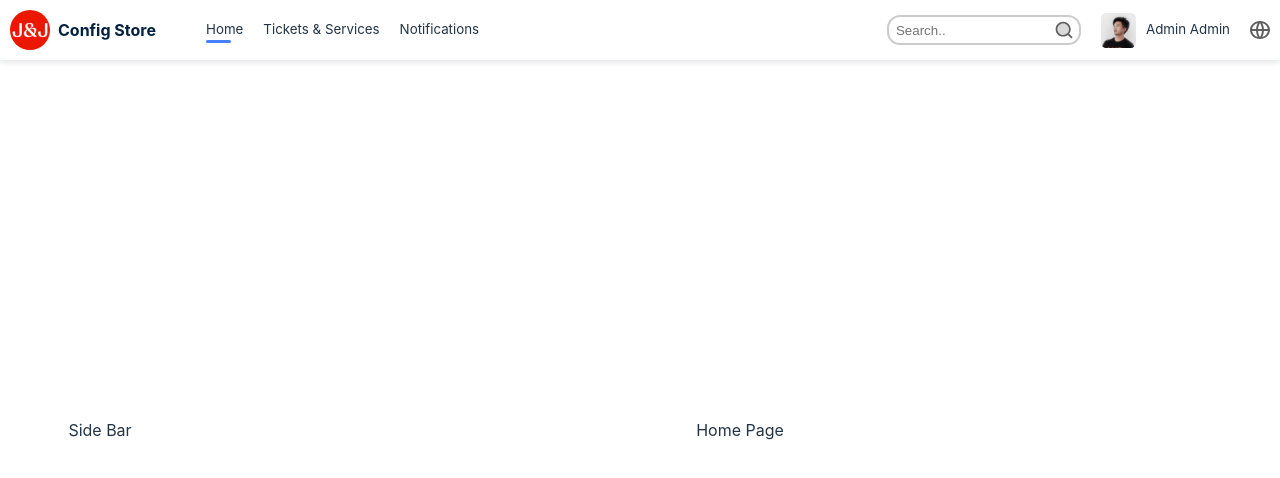
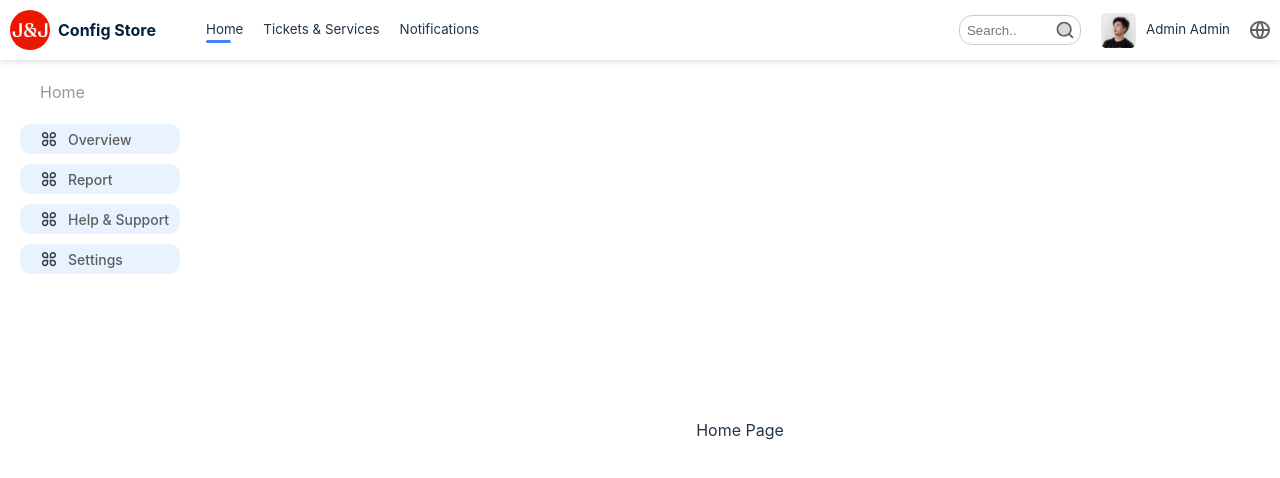
Before and after one commit to Sayanhalder28/workspace, a React (Vite) app: page / in a window 1280 px wide. Shown: the top 478 px of the page. Built offline with nearby package versions, Linux system fonts and the light colour scheme.

Commit message:
side bar

```diff
--- /dev/null
+++ b/src/components/layout/MenuDrawer/index.tsx
@@ -0,0 +1,42 @@
+import Styles from "./styles.module.css";
+import React, { ReactNode, useState } from "react";
+
+interface Props {
+  children: ReactNode;
+  name: string;
+  icon: string;
+}
+
+function MenuDrawer({ children, name, icon }: Props) {
+  const [selected, setSelected] = useState(false);
+  var openList: React.CSSProperties = {
+    maxHeight: "400px",
+    overflowY: "scroll",
+  };
+
+  var changeTextColor: React.CSSProperties = {
+    color: "#1677FF",
+  };
+
+  return (
+    <div
+      className={Styles.container}
+      onClick={() => {
+        setSelected(!selected);
+      }}
+    >
+      <div
+        className={Styles.drawer_title}
+        style={selected ? changeTextColor : {}}
+      >
+        <img src={icon} alt="i" height={18} width={18} />
+        <span>{name}</span>
+      </div>
+      <div className={Styles.drawer_list} style={selected ? openList : {}}>
+        {children}
+      </div>
+    </div>
+  );
+}
+
+export default MenuDrawer;
--- /dev/null
+++ b/src/components/layout/MenuDrawer/styles.module.css
@@ -0,0 +1,32 @@
+.container {
+  height: max-content;
+  position: relative;
+  color: #5e5e5e;
+  overflow: hidden;
+}
+
+.drawer_title {
+  height: 30px;
+  width: 100%;
+  font-size: 14px;
+  font-weight: 500;
+  text-wrap: nowrap;
+  position: absolute;
+  display: flex;
+  align-items: center;
+  gap: 10px;
+  border-radius: 10px;
+  background-color: #e9f2ff;
+  padding-left: 20px;
+}
+
+.drawer_list {
+  width: 100%;
+  max-height: 30px;
+  display: flex;
+  flex-direction: column;
+  gap: 5px;
+  padding: 30px 0px 0px 48px;
+  overflow: hidden;
+  transition: all linear 0.4s;
+}
--- /dev/null
+++ b/src/components/layout/MenuItem/index.tsx
@@ -0,0 +1,14 @@
+import styles from "./styles.module.css";
+import { ReactNode } from "react";
+
+interface Props {
+  children: ReactNode;
+}
+
+function MenuItem({ children }: Props) {
+  return (
+    <div className={styles.container}>{children ? children : "Item Name"}</div>
+  );
+}
+
+export default MenuItem;
--- /dev/null
+++ b/src/components/layout/MenuItem/styles.module.css
@@ -0,0 +1,3 @@
+.container {
+  font-size: small;
+}
--- a/src/components/layout/SearchBox/styles.module.css
+++ b/src/components/layout/SearchBox/styles.module.css
@@ -1,6 +1,6 @@
 .search_box {
   height: 30px;
-  border: 2px solid #cccccc;
+  border: 1px solid #cccccc;
   border-radius: 13px;
   display: flex;
   align-items: center;
@@ -10,11 +10,16 @@
 }
 
 .search_input {
-  width: 150px;
+  width: 80px;
   background-color: inherit;
   color: inherit;
   border: none;
   outline: none;
+  transition: width ease-in 0.25s;
+}
+
+.search_input:focus {
+  width: 150px;
 }
 
 .search_icon {
--- a/src/index.css
+++ b/src/index.css
@@ -1,6 +1,12 @@
 * {
   box-sizing: border-box;
+  -ms-overflow-style: none; /* Internet Explorer 10+ */
+  scrollbar-width: none; /* Firefox, Safari 18.2+, Chromium 121+ */
 }
+
+*::-webkit-scrollbar {
+  display: none;
+} /* Older Safari and Chromium */
 
 :root {
   font-family: Inter, system-ui, Avenir, Helvetica, Arial, sans-serif;
@@ -9,7 +15,7 @@
 
   color-scheme: light dark;
   color: rgb(0, 0, 0);
-  background-color: #F6F8FB;
+  background-color: #f6f8fb;
 
   font-synthesis: none;
   text-rendering: optimizeLegibility;
--- a/src/layout/SideBar/index.tsx
+++ b/src/layout/SideBar/index.tsx
@@ -1,7 +1,37 @@
 import styles from "./styles.module.css";
+import MenuItem from "../../components/layout/MenuItem";
+import MenuDrawer from "../../components/layout/MenuDrawer";
+import AppIcon from "../../assets/AppIcon.svg";
 
 function SideBar() {
-  return <nav className={styles.container}>Side Bar</nav>;
+  return (
+    <nav className={styles.container}>
+      <div className={styles.page_Name}>Home</div>
+      <div className={styles.menu}>
+        <MenuDrawer name="Overview" icon={AppIcon}>
+          <MenuItem>Overview</MenuItem>
+          <MenuItem>Deployments</MenuItem>
+          <MenuItem>Warnings</MenuItem>
+          <MenuItem>Audit & Logs</MenuItem>
+        </MenuDrawer>
+        <MenuDrawer name="Report" icon={AppIcon}>
+          <MenuItem>example 1</MenuItem>
+          <MenuItem>example 1</MenuItem>
+          <MenuItem>example 1</MenuItem>
+        </MenuDrawer>
+        <MenuDrawer name="Help & Support" icon={AppIcon}>
+          <MenuItem>example 1</MenuItem>
+          <MenuItem>example 1</MenuItem>
+          <MenuItem>example 1</MenuItem>
+        </MenuDrawer>
+        <MenuDrawer name="Settings" icon={AppIcon}>
+          <MenuItem>example 1</MenuItem>
+          <MenuItem>example 1</MenuItem>
+          <MenuItem>example 1</MenuItem>
+        </MenuDrawer>
+      </div>
+    </nav>
+  );
 }
 
 export default SideBar;
--- a/src/layout/SideBar/styles.module.css
+++ b/src/layout/SideBar/styles.module.css
@@ -2,7 +2,20 @@
   width: 200px;
   height: 100%;
   background-color: rgb(255, 255, 255);
-  display: flex;
   align-items: center;
   justify-content: center;
+  padding: 20px;
 }
+
+.page_Name {
+  width: 100%;
+  color: #999999;
+  padding-left: 20px;
+}
+
+.menu {
+  margin-top: 20px;
+  display: flex;
+  flex-direction: column;
+  gap: 10px;
+}
```
Also changed, not shown: src/assets/AppIcon.svg (added).
